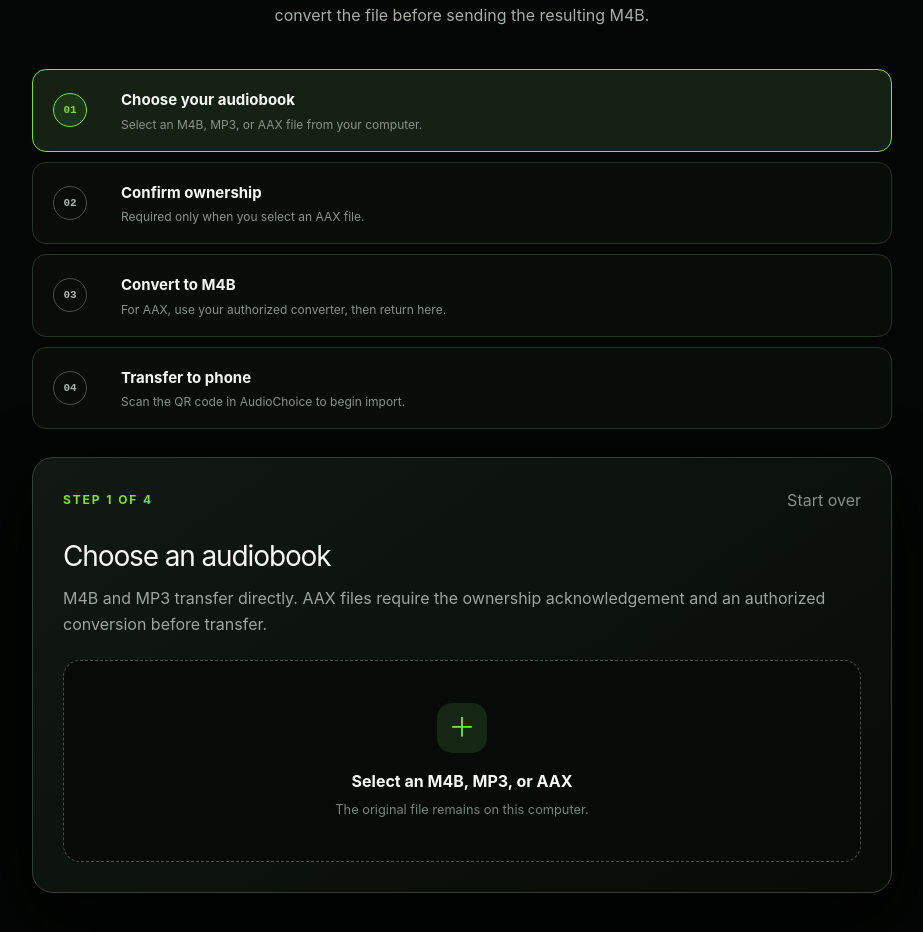
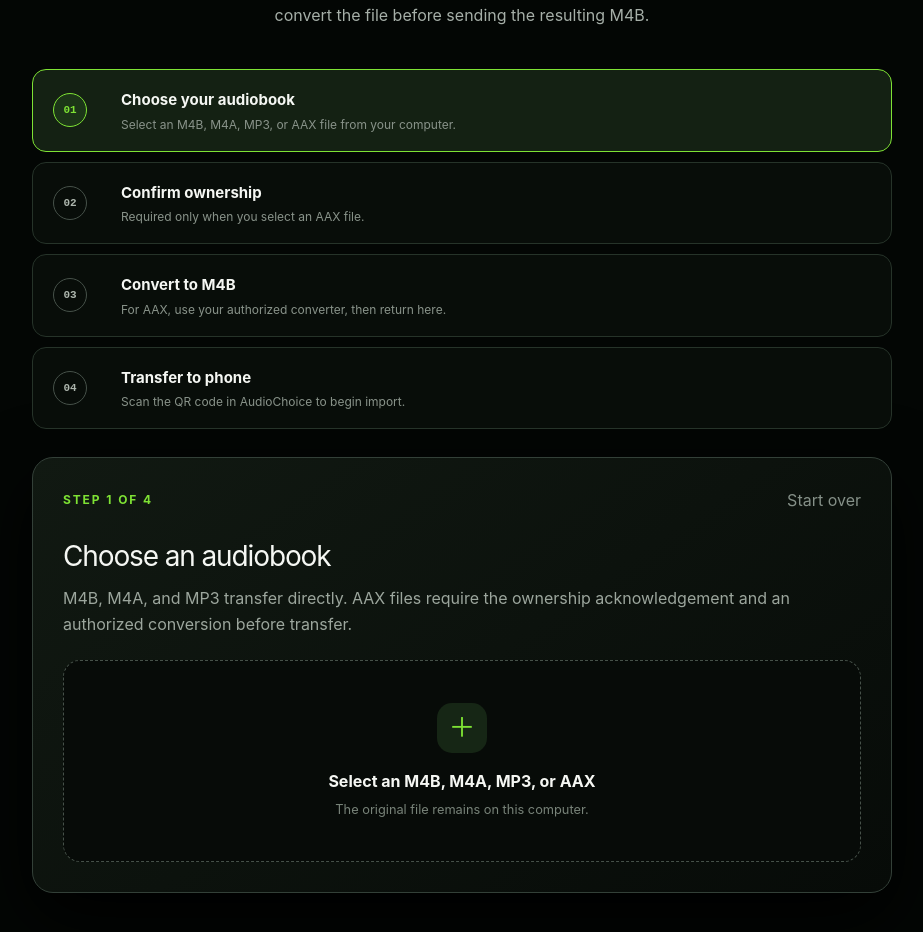
Before and after one commit to stevenwyattt91-creator/audiochoice, a Next.js app in the folder website/: page /companion in a window 1280 px wide. Shown: the part 844-1776 px from the top of the page, without its empty margins (178-1101 px from the left). Built offline with nearby package versions, Linux system fonts and the light colour scheme; no server answers.

Commit message:
Allow M4A website transfers

```diff
--- a/website/app/companion/page.tsx
+++ b/website/app/companion/page.tsx
@@ -4,7 +4,7 @@ import { ChangeEvent, FormEvent, useEffect, useRef, useState } from "react";
 
 type Stage = "choose" | "acknowledge" | "convert" | "uploading" | "ready";
 const steps = [
-  ["01", "Choose your audiobook", "Select an M4B, MP3, or AAX file from your computer."],
+  ["01", "Choose your audiobook", "Select an M4B, M4A, MP3, or AAX file from your computer."],
   ["02", "Confirm ownership", "Required only when you select an AAX file."],
   ["03", "Convert to M4B", "For AAX, use your authorized converter, then return here."],
   ["04", "Transfer to phone", "Scan the QR code in AudioChoice to begin import."],
@@ -134,7 +134,7 @@ export default function CompanionPage() {
       <header className="companion-hero shell transfer-hero"><div><span className="portal-kicker">AUDIOCHOICE TRANSFER TO PHONE</span><h1>Send your audiobook<br /><em>to your phone.</em></h1><p>Choose a file you already own, follow the guided steps, and scan a private QR code in AudioChoice to start the normal import process.</p><p className="companion-safety">Your audiobook stays on your devices. A temporary handoff is used only to move it to the app and expires after import.</p></div><aside className="companion-visual" aria-label="Audiobook transfer preview"><div className="companion-file"><span>▥</span><b>{file?.name ?? "Your audiobook.m4b"}</b><small>{stage === "ready" ? "Ready to import" : "Private transfer"}</small></div><div className="companion-route"><i /><span>⌁</span><i /></div><div className="companion-phone"><small>AUDIOCHOICE</small><strong>{stage === "ready" ? "Scan to import" : "Your phone"}</strong><b>✓</b></div></aside></header>
       <section className="transfer-workflow shell" aria-labelledby="transfer-title"><div className="companion-heading"><span className="label">GUIDED TRANSFER</span><h2 id="transfer-title">Every step, clearly.</h2><p>Stay on this page while the transfer is prepared. For AAX files, we pause so you can convert the file before sending the resulting M4B.</p></div><div className="transfer-step-list">{steps.map(([number, title, copy], index) => <div key={number} className={`transfer-step-card ${activeStep === index + 1 ? "active" : ""} ${activeStep > index + 1 ? "complete" : ""}`}><span>{activeStep > index + 1 ? "✓" : number}</span><div><b>{title}</b><p>{copy}</p></div></div>)}</div>
         <article className="transfer-panel"><div className="transfer-panel-head"><span className="label">STEP {activeStep} OF 4</span><button type="button" onClick={reset}>Start over</button></div>
-          {stage === "choose" && <><h3>Choose an audiobook</h3><p className="transfer-muted">M4B and MP3 transfer directly. AAX files require the ownership acknowledgement and an authorized conversion before transfer.</p><label className={`file-drop transfer-file ${file ? "selected" : ""}`}><input ref={input} type="file" accept=".m4b,.mp3,.aax,audio/mp4,audio/mpeg" onChange={chooseFile} /><span>{file ? "✓" : "＋"}</span><strong>{file ? file.name : "Select an M4B, MP3, or AAX"}</strong><small>{file ? `${(file.size / 1_000_000).toFixed(0)} MB selected` : "The original file remains on this computer."}</small></label>{file && <button className="primary transfer-action" type="button" onClick={beginTransfer}>Continue <span>→</span></button>}</>}
+        {stage === "choose" && <><h3>Choose an audiobook</h3><p className="transfer-muted">M4B, M4A, and MP3 transfer directly. AAX files require the ownership acknowledgement and an authorized conversion before transfer.</p><label className={`file-drop transfer-file ${file ? "selected" : ""}`}><input ref={input} type="file" accept=".m4b,.m4a,.mp3,.aax,audio/mp4,audio/x-m4a,audio/mpeg" onChange={chooseFile} /><span>{file ? "✓" : "＋"}</span><strong>{file ? file.name : "Select an M4B, M4A, MP3, or AAX"}</strong><small>{file ? `${(file.size / 1_000_000).toFixed(0)} MB selected` : "The original file remains on this computer."}</small></label>{file && <button className="primary transfer-action" type="button" onClick={beginTransfer}>Continue <span>→</span></button>}</>}
           {stage === "acknowledge" && <><h3>Confirm ownership</h3><p className="transfer-muted">Before continuing with an AAX file, confirm that you legally acquired it and have the right to convert it for personal use.</p><div className="ownership-card"><b>Ownership acknowledgement</b><p>By continuing, I confirm that I legally acquired this audiobook and have the right to convert it for my personal use. I will not use AudioChoice to copy, share, distribute, sell, or process content I do not lawfully own or control.</p><label><input type="checkbox" checked={acknowledged} onChange={event => setAcknowledged(event.target.checked)} /> I agree</label></div><button className="primary transfer-action" type="button" disabled={!acknowledged} onClick={() => setStage("convert")}>Continue to conversion <span>→</span></button></>}
           {stage === "convert" && <><h3>Convert your AAX to M4B</h3><p className="transfer-muted">AudioChoice does not distribute audiobook files. Use your authorized conversion method, then return here and attach the resulting M4B.</p><div className="conversion-callout"><b>1. Open your authorized converter</b><p>Keep this tab open so you can return after conversion.</p><a className="secondary transfer-action" href="https://audible-tools.kamsker.at/" target="_blank" rel="noreferrer">Open conversion page ↗</a></div><p className="transfer-return">When conversion is complete, return to this page and choose the resulting M4B.</p><label className="file-drop transfer-file"><input ref={input} type="file" accept=".m4b,audio/mp4" onChange={chooseFile} /><span>{file?.name.toLowerCase().endsWith(".m4b") ? "✓" : "＋"}</span><strong>{file?.name.toLowerCase().endsWith(".m4b") ? file.name : "Attach the resulting M4B"}</strong><small>The converted M4B is the file that will be transferred.</small></label>{file?.name.toLowerCase().endsWith(".m4b") && <button className="primary transfer-action" type="button" onClick={beginTransfer}>Prepare transfer <span>→</span></button>}</>}
           {stage === "uploading" && <div className="transfer-progress-panel"><div className="spinner"/><h3>Preparing your private transfer</h3><p>Uploading securely and creating a one-time handoff…</p><div className="progress-track"><i style={{ width: `${progress}%` }} /></div><strong>{progress}%</strong></div>}
```
